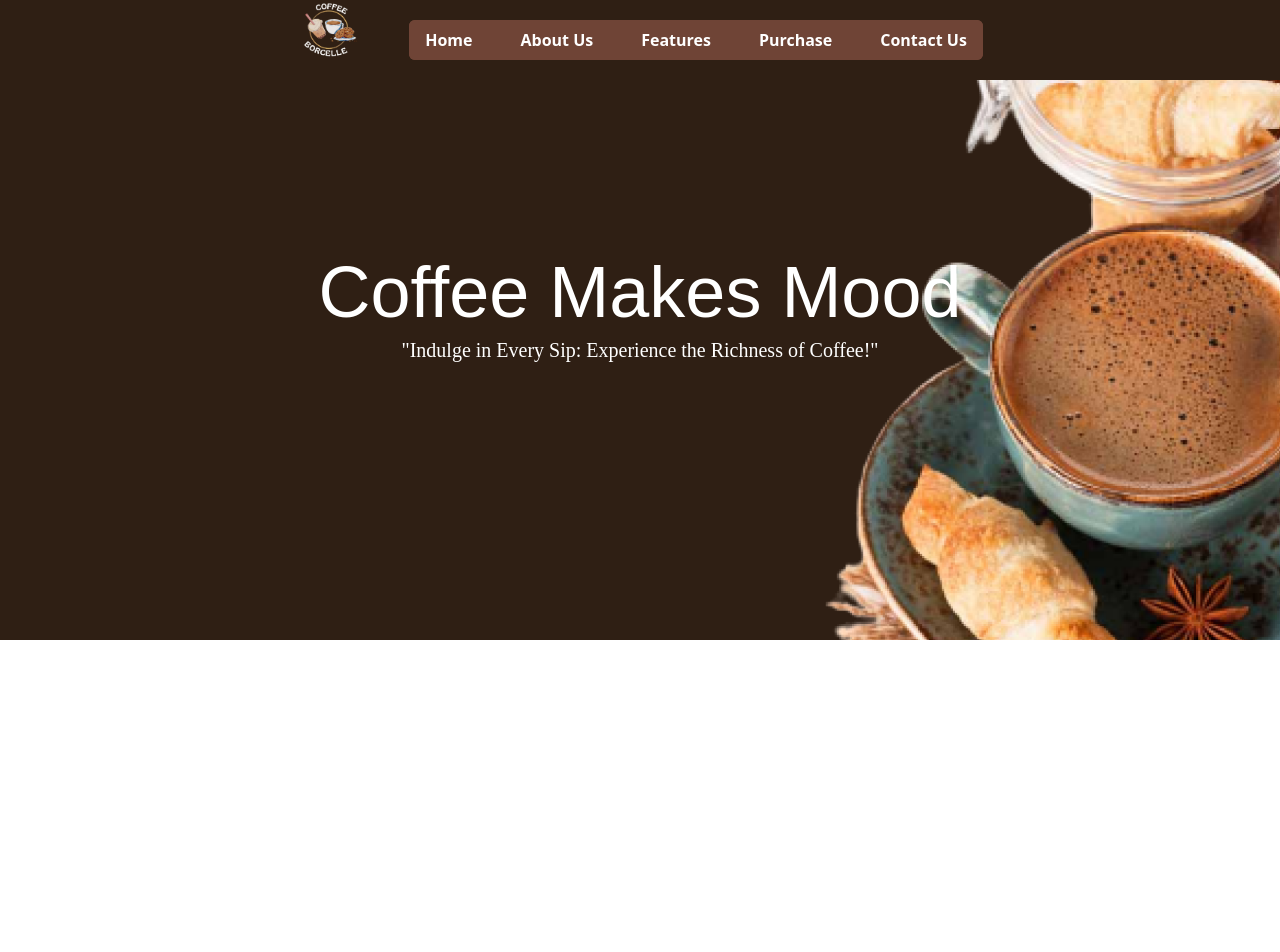
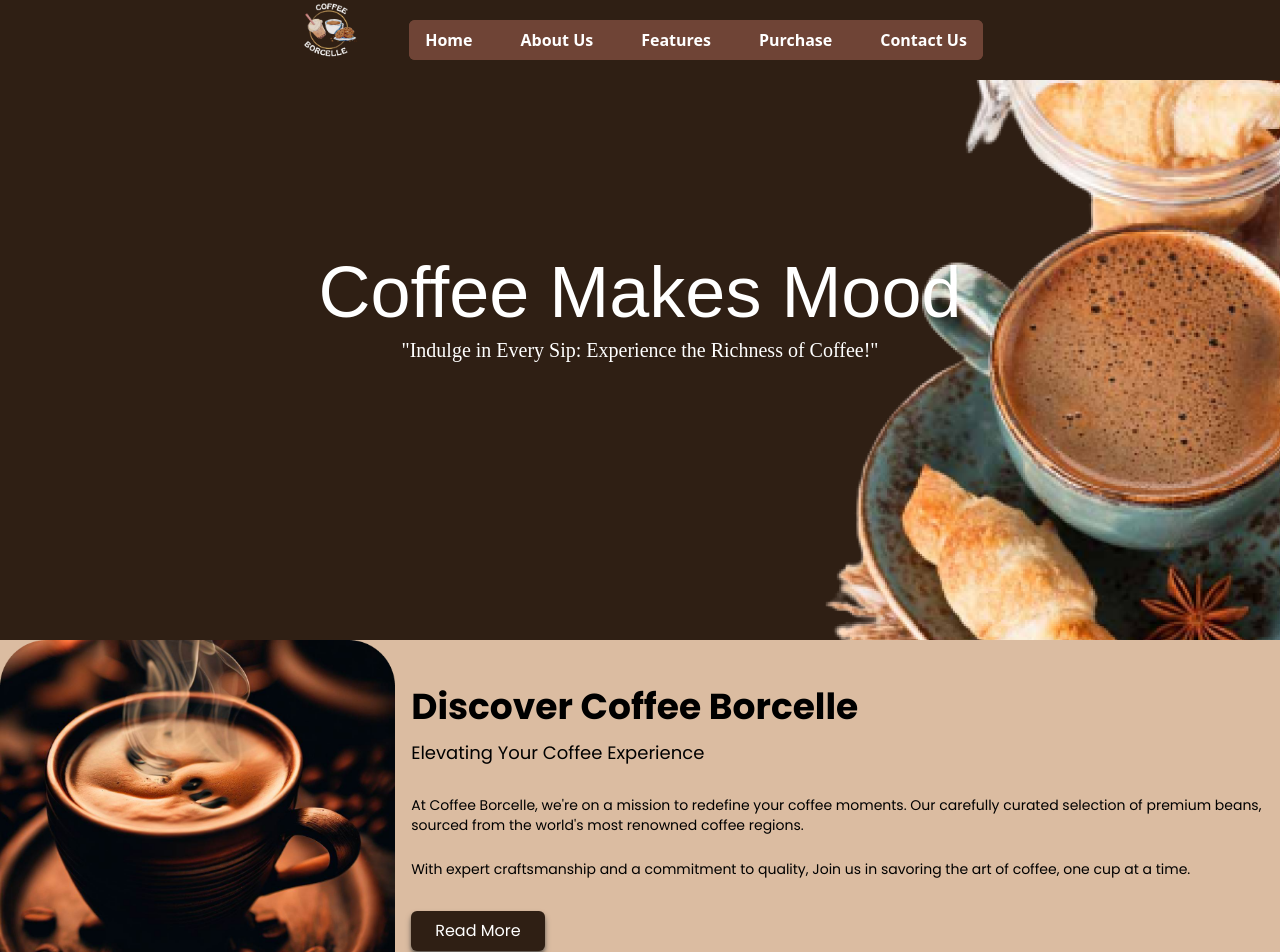
Before and after one commit to Trailblazer-dev/coffe-website-react, a React (Vite) app: page / in a window 1280 px wide. Shown: the top 952 px of the page. Before the commit the page ends 800 px from the top, so only its background shows below. Built offline with nearby package versions, Linux system fonts and the light colour scheme; a web font is replaced by a local one.

Commit message:
building

```diff
--- a/src/App.jsx
+++ b/src/App.jsx
@@ -1,11 +1,15 @@
 import Navbar from "./components/Navbar";
 import Hero from "./components/Hero";
+import About from "./components/About";
+import Sponsor from "./components/Sponsor";
 
 function App() {
   return (
-    <div className="bg-[#2F1F14]">
+    <div className="bg-[#2F1F14] ">
       <Navbar/>
       <Hero/>
+      <About/>
+      <Sponsor/>
     </div>
   )
 }
--- /dev/null
+++ b/src/components/About.jsx
@@ -0,0 +1,30 @@
+import { about } from "../constants"
+
+
+const About = () => {
+  return (
+    <>
+    <div className="bg-aboutbg my-10 py-10 flex flex-col justify-center items-center rounded-md md:flex-row gap-4">
+        <div className="flex items-center justify-center px-4 py-2 md:py-0 md:px-0">
+            <img src={about.image} alt="image" />
+        </div>
+        <div className="font-PopFam flex flex-col justify-center items-center md:items-start">
+            <h2 className="font-bold text-2xl sm:text-4xl mb-2 sm:mb-3">{about.title}</h2>
+            <p className="mb-6 sm:text-lg sm:mb-7">
+                {about.subtitle}
+            </p>
+            <p className="text-xs mb-4 text-center sm:text-sm sm:mb-6 md:text-left">
+                {about.description1}
+            </p>
+            <p className="text-xs mb-6 text-center sm:text-sm sm:mb-8 md:text-left">
+                {about.description2}
+            </p>
+            <button className="bg-[#2F1F14] text-primaryColor px-6 py-2 rounded-md hover:scale-110 shadow-stone-600 shadow-md">Read More</button>
+        </div>
+    </div>
+
+    </>
+  )
+}
+
+export default About
--- /dev/null
+++ b/src/components/Sponsor.jsx
@@ -0,0 +1,13 @@
+import { sponsor } from "../constants"
+
+const Sponsor = () => {
+  return (
+    <>
+    <div className="">
+
+    </div>
+    </>
+  )
+}
+
+export default Sponsor
```
